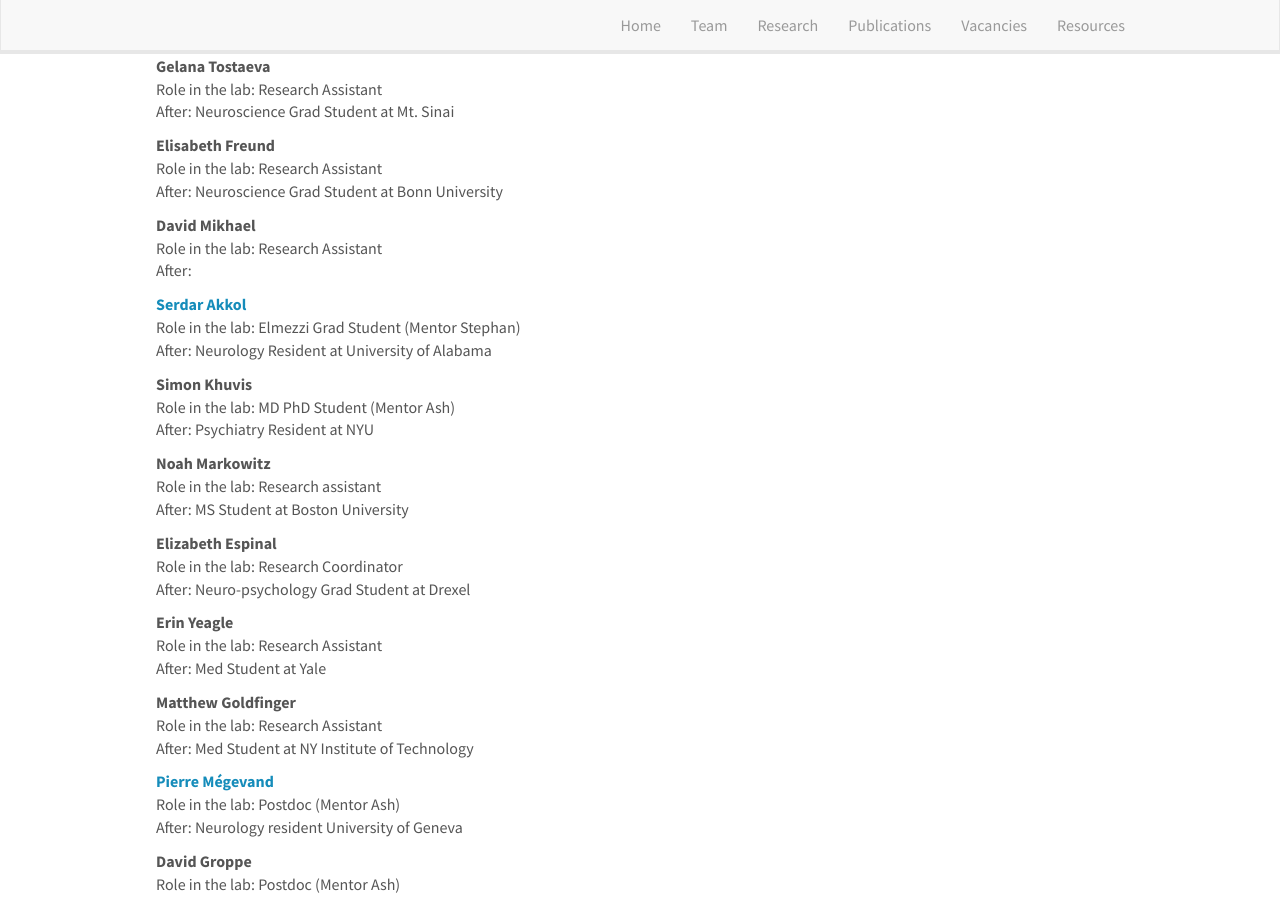
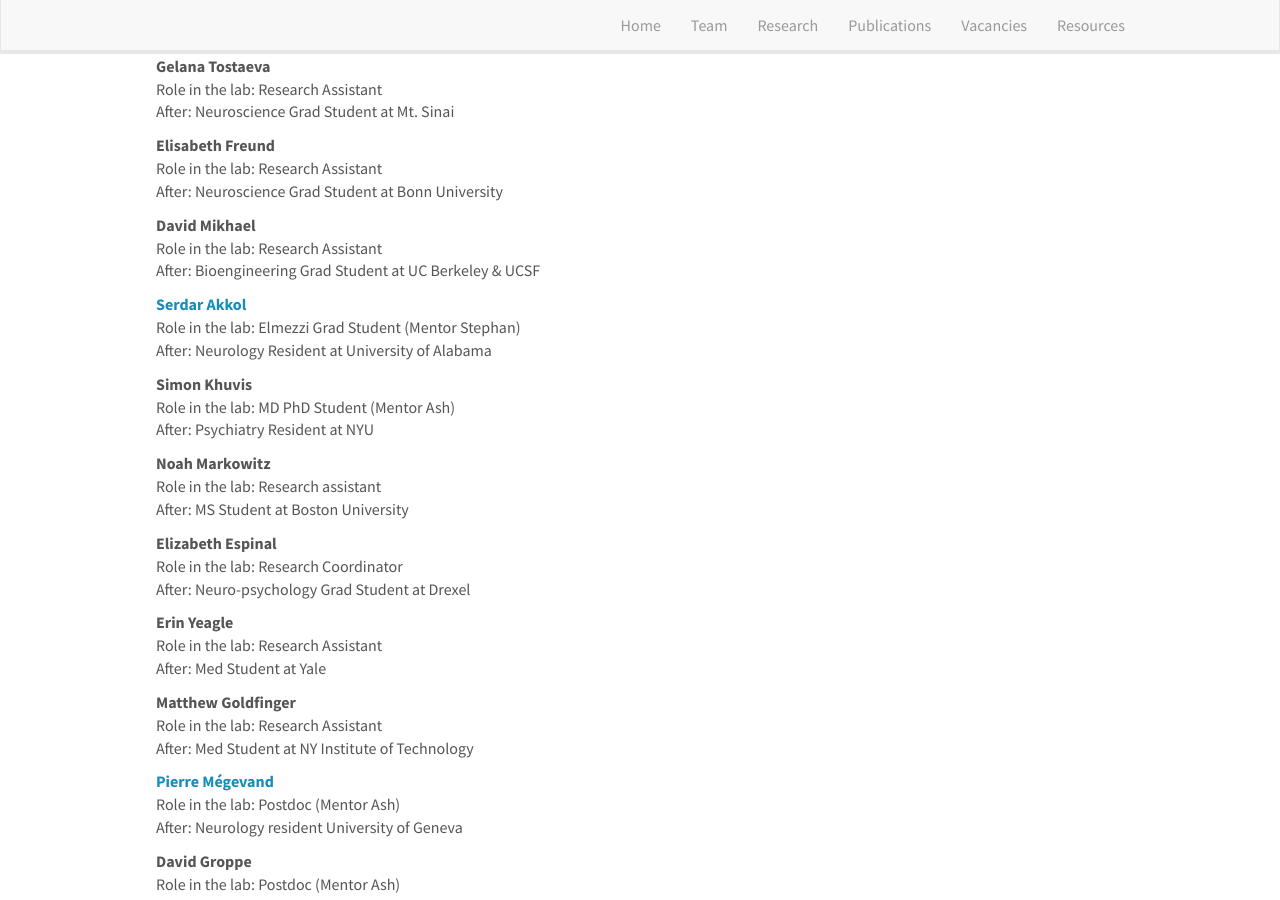
Before and after one commit to sarahgrjohnson/HBMLwebsite, a Jekyll site: the page built from _pages/team.md, in a window 1280 px wide and 900 px high, scrolled down 1172 px. Built offline with Jekyll 4.4.1, drawn with Linux system fonts in a browser that asks for light colours; nearby versions of some CDN libraries.

Commit message:
update alumni
added missing info

```diff
--- a/_data/alumni_members.yml
+++ b/_data/alumni_members.yml
@@ -10,7 +10,7 @@
 
 - name: David Mikhael
   role_then: Research Assistant
-  role_after:
+  role_after: Bioengineering Grad Student at UC Berkeley & UCSF
   website:
 
 - name: Serdar Akkol
```
